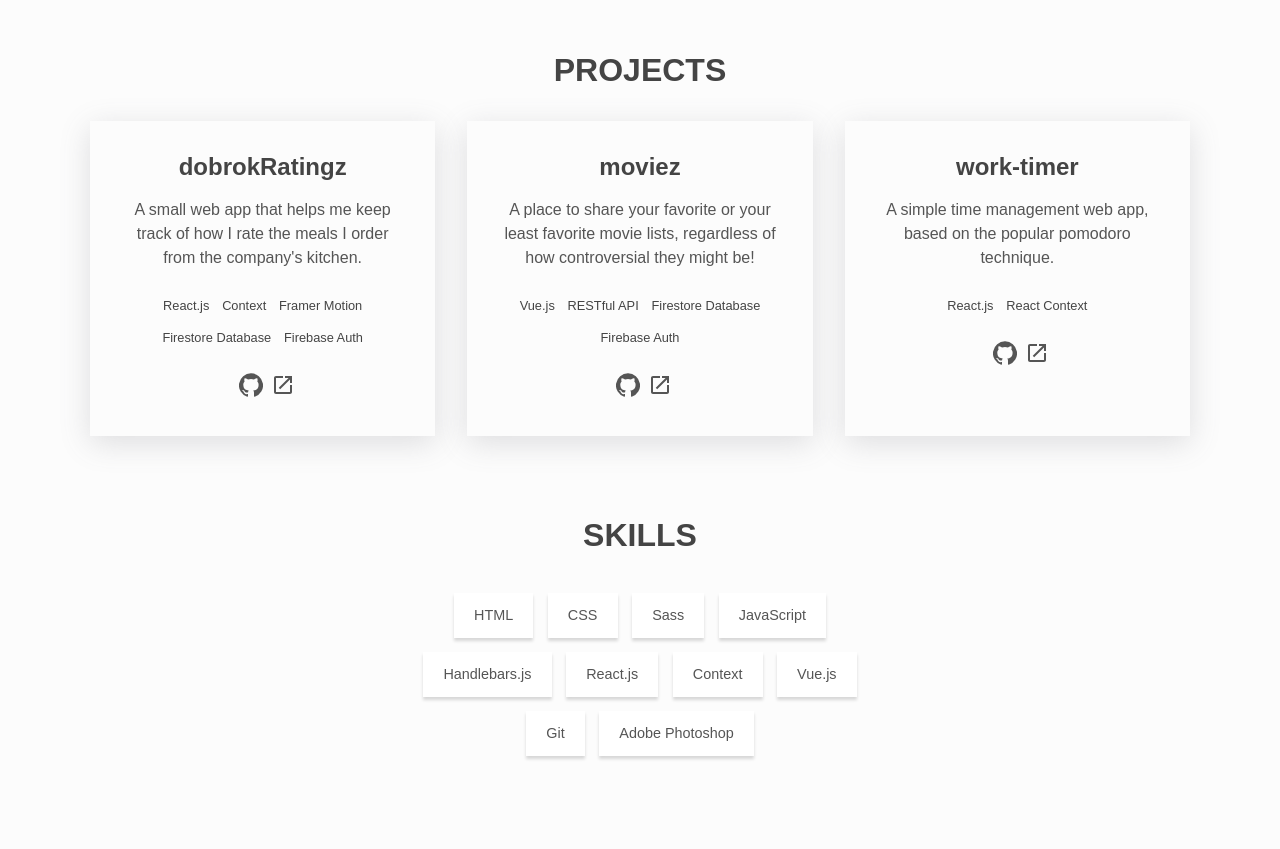
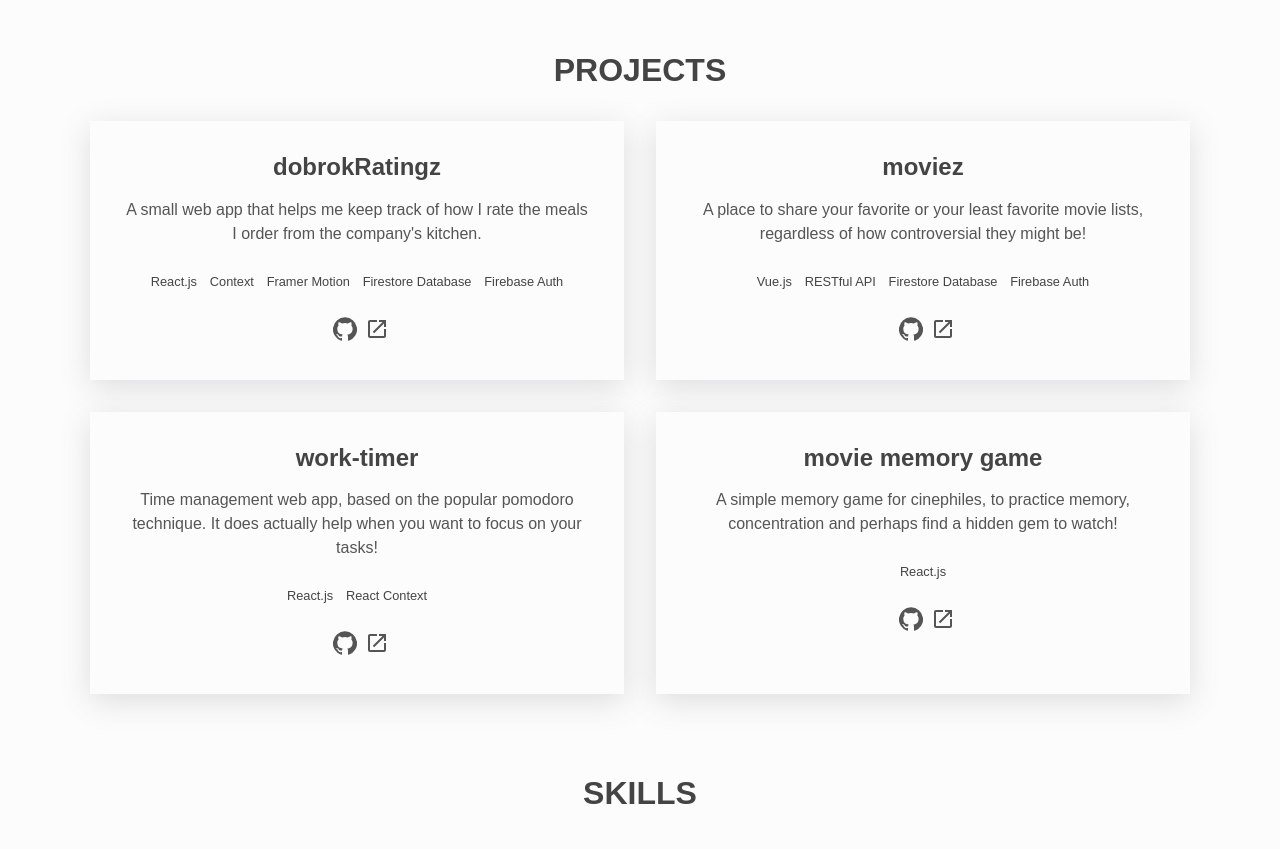
Before and after one commit to mladenqdev/portfolio, a React (Create React App) app: page / in a window 1280 px wide. Shown: the part 580-1429 px from the top of the page. Built offline with nearby package versions, Linux system fonts and the light colour scheme.

Commit message:
added new teeny-tiny project

```diff
--- a/src/components/Projects/Projects.css
+++ b/src/components/Projects/Projects.css
@@ -2,6 +2,6 @@
     max-width: 1100px;
     margin: 0 auto;
     display: grid;
-    grid-template-columns: repeat(auto-fit, minmax(18em, 1fr));
+    grid-template-columns: repeat(auto-fit, minmax(22em, 1fr));
     grid-gap: 2em;
 }
--- a/src/portfolio.js
+++ b/src/portfolio.js
@@ -40,10 +40,18 @@ const projects = [
     {
         name: 'work-timer',
         description:
-            'A simple time management web app, based on the popular pomodoro technique.',
+            'Time management web app, based on the popular pomodoro technique. It does actually help when you want to focus on your tasks!',
         stack: ['React.js', 'React Context'],
         sourceCode: 'https://github.com/mladenqdev/work-timer',
         livePreview: 'https://work-timer-lime.vercel.app/',
+    },
+    {
+        name: 'movie memory game',
+        description:
+            'A simple memory game for cinephiles, to practice memory, concentration and perhaps find a hidden gem to watch!',
+        stack: ['React.js'],
+        sourceCode: 'https://github.com/mladenqdev/movie-memory',
+        livePreview: 'https://movie-memory.vercel.app//',
     },
 ];
 
```
